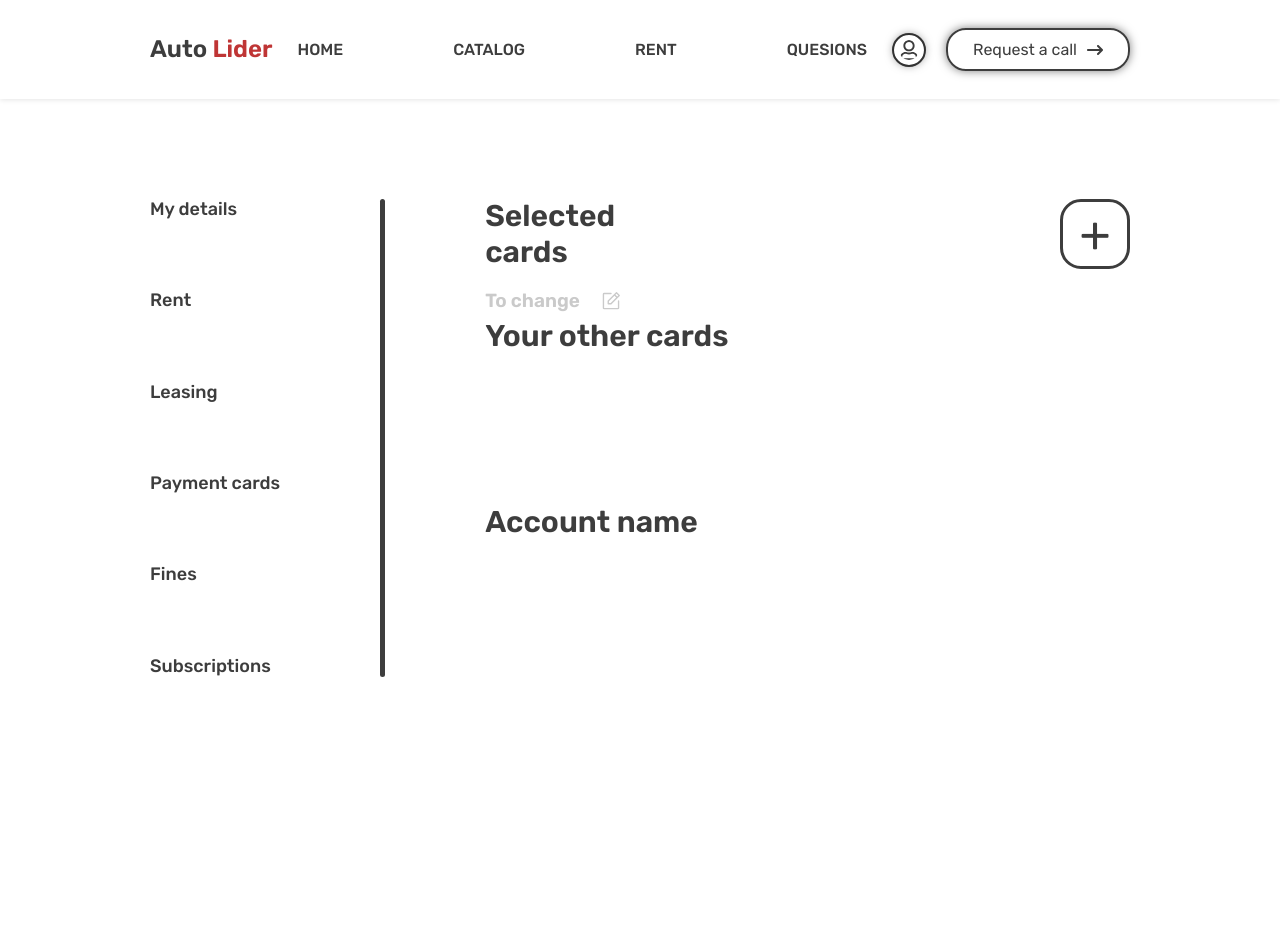
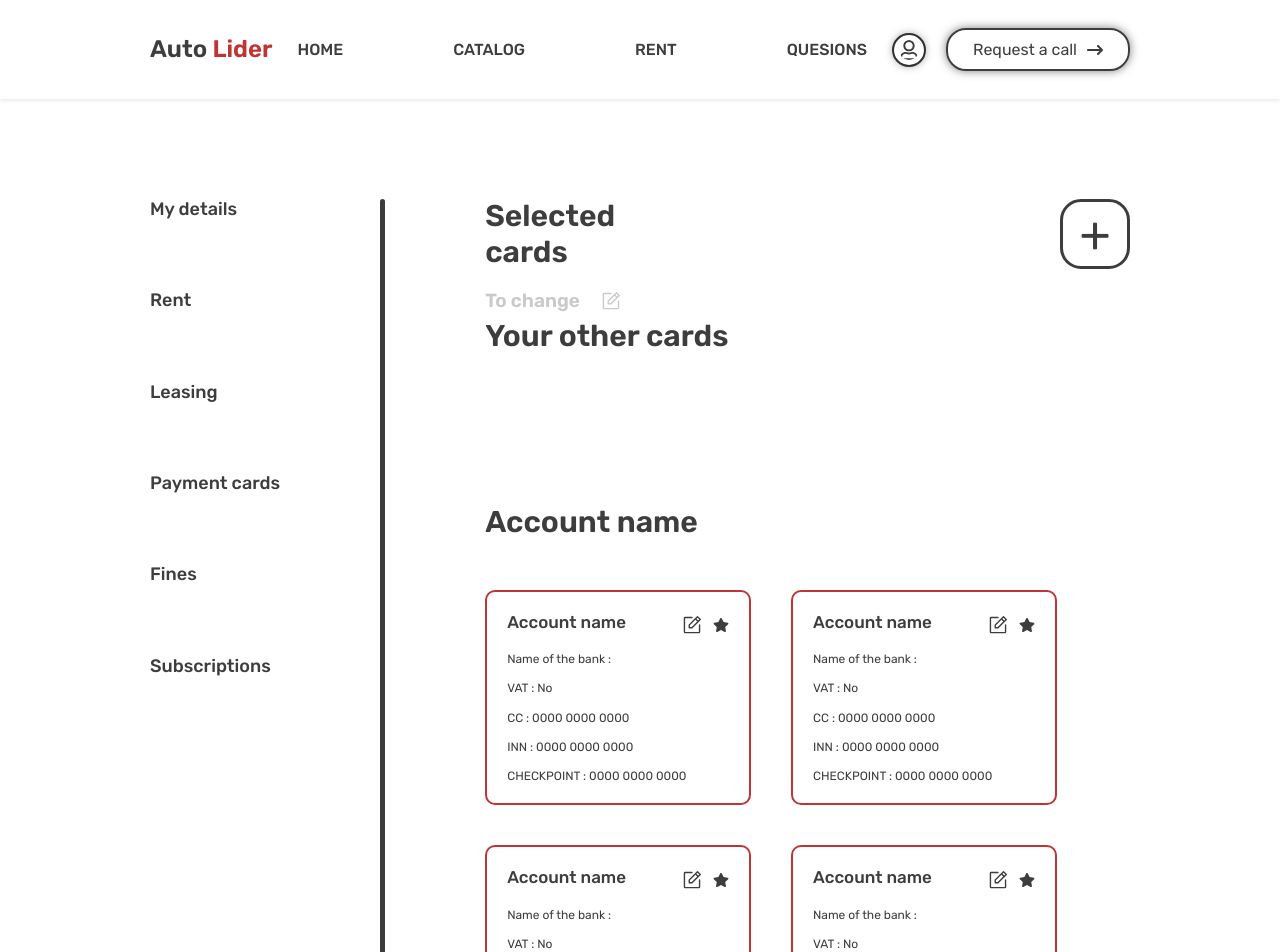
Before and after one commit to Shahzod999/AutoLider, a Next.js app: page /personalArea/paymentCards in a window 1280 px wide. Shown: the top 952 px of the page. Before the commit the page ends 800 px from the top, so only its background shows below. Built offline with nearby package versions, Linux system fonts and the light colour scheme.

Commit message:
accauntHolder

```diff
--- a/src/app/personalArea/paymentCards/page.tsx
+++ b/src/app/personalArea/paymentCards/page.tsx
@@ -5,6 +5,7 @@ import { selectCar } from "@/lib/features/paymentCardDataSlice";
 import { useAppSelector } from "@/lib/hooks";
 import "./paymentCards.scss";
 import { PiNotePencil } from "react-icons/pi";
+import AccauntName from "@/components/accaunName/AccauntName";
 
 const page = () => {
   const cards = useAppSelector(selectCar);
@@ -35,6 +36,13 @@ const page = () => {
 
       <div className="paymentCards__accauntName">
         <h2>Account name</h2>
+        <div className="paymentCards__accauntName__box">
+          <AccauntName />
+          <AccauntName />
+          <AccauntName />
+          <AccauntName />
+          <AccauntName />
+        </div>
       </div>
     </div>
   );
--- a/src/app/personalArea/paymentCards/paymentCards.scss
+++ b/src/app/personalArea/paymentCards/paymentCards.scss
@@ -47,6 +47,11 @@
       line-height: 35.55px;
       margin-bottom: 50px;
     }
-
+    &__box {
+      display: flex;
+      flex-wrap: wrap;
+      gap: 40px;
+      margin-bottom: 100px;
+    }
   }
 }
--- /dev/null
+++ b/src/components/accaunName/AccauntName.tsx
@@ -0,0 +1,24 @@
+import { PiNotePencil } from "react-icons/pi";
+import { FaStar } from "react-icons/fa";
+import './accauntName.scss'
+
+const AccauntName = () => {
+  return (
+      <div className="accauntNameHolder">
+        <div className="accauntNameHolder__title">
+          <h3>Account name</h3>
+          <div className="accauntNameHolder__title__icons">
+            <PiNotePencil size={22} />
+            <FaStar />
+          </div>
+        </div>
+        <span>Name of the bank :</span>
+        <span>VAT : No</span>
+        <span>CC : 0000 0000 0000</span>
+        <span>INN : 0000 0000 0000</span>
+        <span>CHECKPOINT : 0000 0000 0000</span>
+      </div>
+  );
+};
+
+export default AccauntName;
--- /dev/null
+++ b/src/components/accaunName/accauntName.scss
@@ -0,0 +1,31 @@
+.accauntNameHolder {
+  display: grid;
+  row-gap: 15px;
+  padding: 20px;
+  border: 2px solid #bf3535;
+  width: fit-content;
+  border-radius: 10px;
+
+  &__title {
+    display: flex;
+    justify-content: space-between;
+    align-items: center;
+    gap: 55px;
+    h3 {
+      font-size: 17px;
+      font-weight: 500;
+      line-height: 20.15px;
+      margin-bottom: 5px;
+    }
+    &__icons {
+      display: flex;
+      align-items: center;
+      gap: 10px;
+    }
+  }
+  span {
+    font-size: 12px;
+    font-weight: 400;
+    line-height: 14.22px;
+  }
+}
--- a/src/components/userCard/specialCard/SpecialCard.tsx
+++ b/src/components/userCard/specialCard/SpecialCard.tsx
@@ -3,7 +3,7 @@ import { selectedSpecialCards } from "@/lib/features/paymentCardDataSlice";
 import { useAppSelector } from "@/lib/hooks";
 import { FaStar } from "react-icons/fa";
 
-import React, { useRef, useState } from "react";
+import React from "react";
 import { Swiper, SwiperSlide } from "swiper/react";
 import "swiper/css";
 import "swiper/css/effect-coverflow";
--- a/src/components/userCard/userCard.scss
+++ b/src/components/userCard/userCard.scss
@@ -29,6 +29,8 @@
   }
 
   .cardHolder {
+    border-radius: 10px;
+    overflow: hidden;
     &__card {
       width: 266px;
       height: 100px;
```
